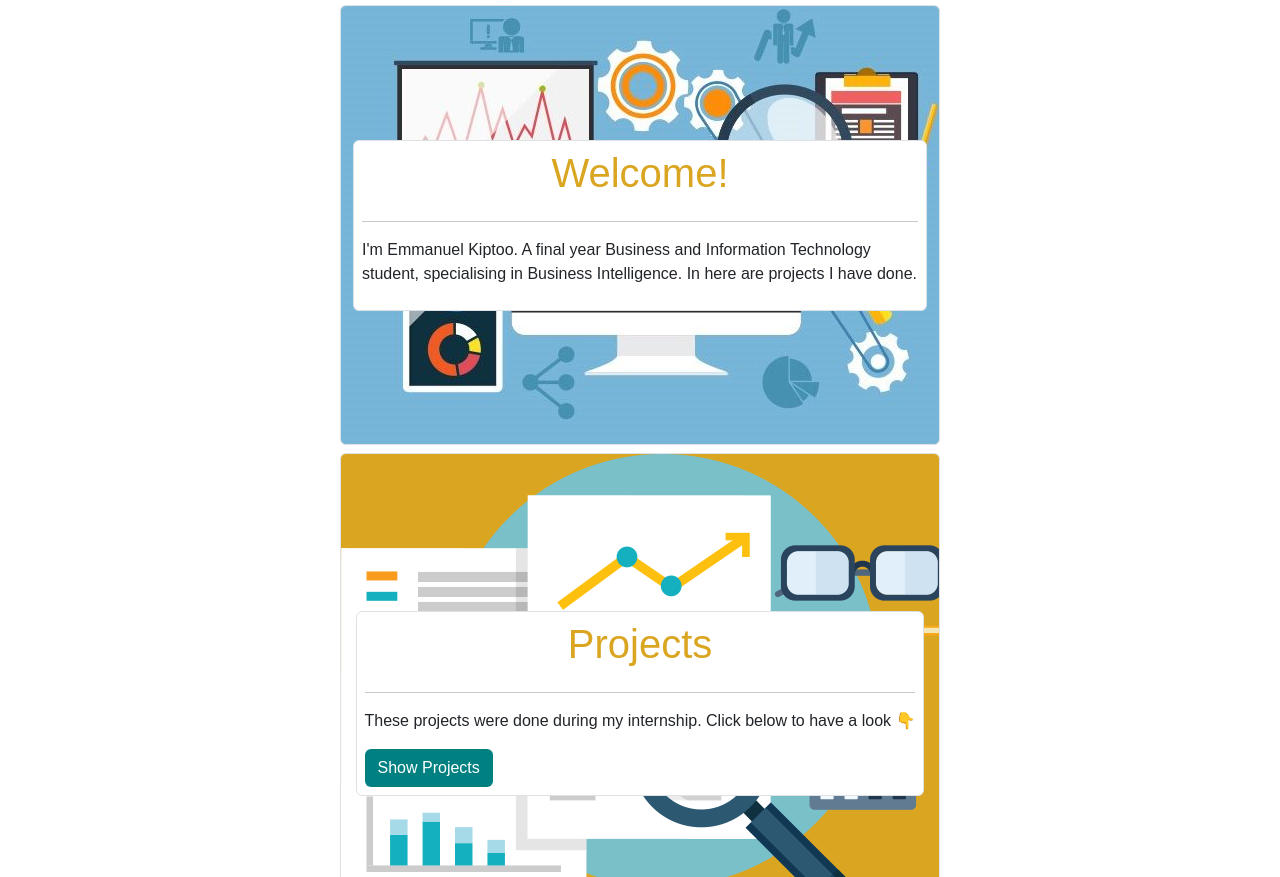
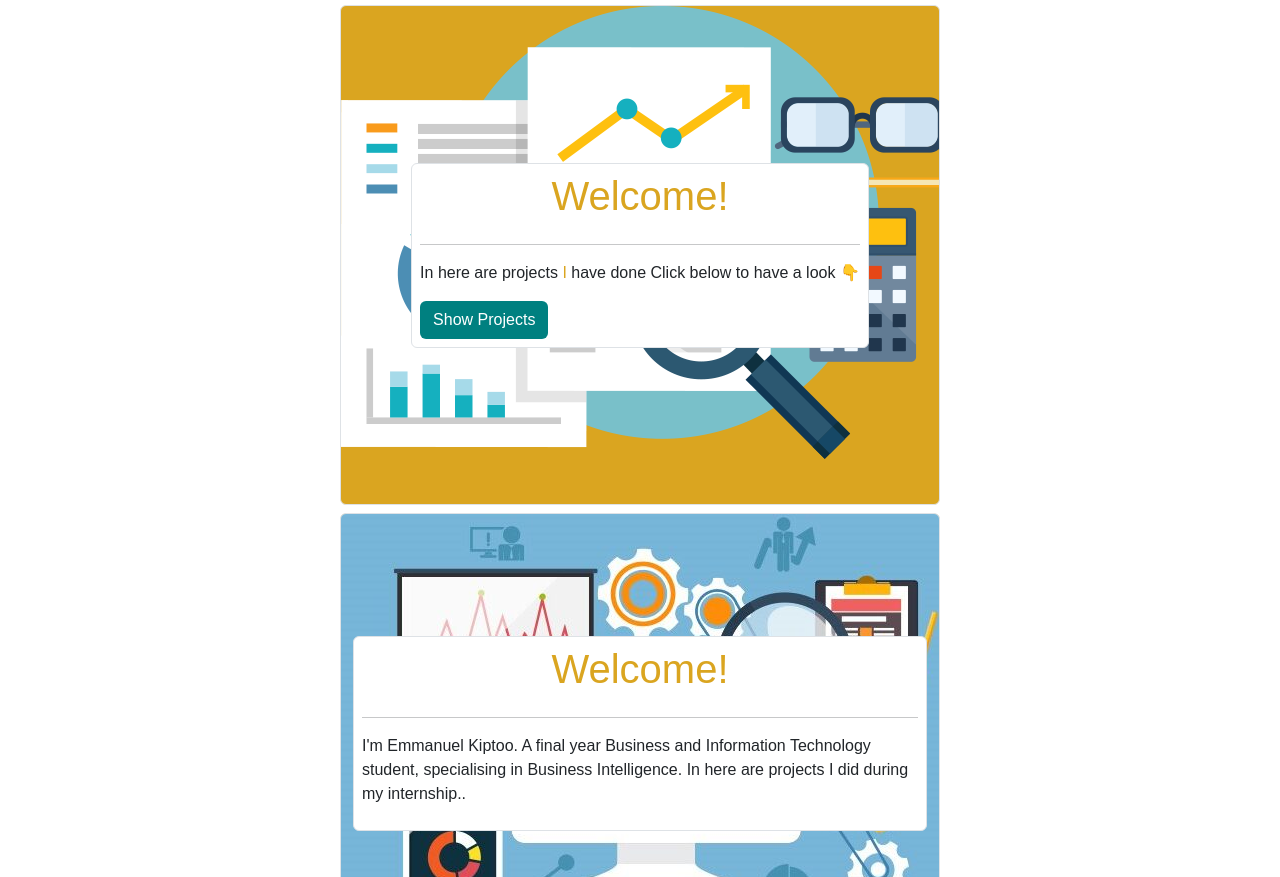
Before and after one commit to Kiptooe/analytics-website, a plain HTML site: page index.html in a window 1280 px wide. Shown: the part 75-952 px from the top of the page. Drawn offline with nearby package versions, Linux system fonts and the light colour scheme.

Commit message:
Reverted previous changes

```diff
--- a/index.html
+++ b/index.html
@@ -23,26 +23,26 @@
 <body>
 <div class="container">
     <div class="row d-flex align-items-center justify-content-center">
+        <div class="intro d-flex align-items-center justify-content-center border rounded">
+            <div class="content border rounded p-2" style="border-color: teal;">
+                <h1 class="text-center mb-4" style="color: #daa520;">Welcome!</h1>
+                <hr>
+                <p class="text-dark">
+                    In here are projects <a style="color: #daa520;" id="creator"> I </a> have done
+                    Click below to have a look 👇
+                </p>
+                <a href="dashboard.html" class="btn links">Show Projects</a>
+            </div>
+        </div>
+    </div>
+    <div class="row d-flex align-items-center justify-content-center">
         <div id="creator" class="me d-flex align-items-center justify-content-center border rounded">
             <div class="content border rounded p-2" style="border-color: teal;">
                 <h1 class="text-center mb-4" style="color: goldenrod;">Welcome! </h1>
                 <hr>
                 <p class="text-dark">
-                    I'm Emmanuel Kiptoo. A final year Business and Information Technology student, specialising in Business Intelligence. In here are projects I have done.
+                    I'm Emmanuel Kiptoo. A final year Business and Information Technology student, specialising in Business Intelligence. In here are projects I did during my internship..
                 </p>
-            </div>
-        </div>
-    </div>
-    <div class="row d-flex align-items-center justify-content-center">
-        <div class="intro d-flex align-items-center justify-content-center border rounded">
-            <div class="content border rounded p-2" style="border-color: teal;">
-                <h1 class="text-center mb-4" style="color: #daa520;">Projects</h1>
-                <hr>
-                <p class="text-dark">
-                    These projects were done during my internship.
-                    Click below to have a look 👇
-                </p>
-                <a href="dashboard.html" class="btn links">Show Projects</a>
             </div>
         </div>
     </div>
```
